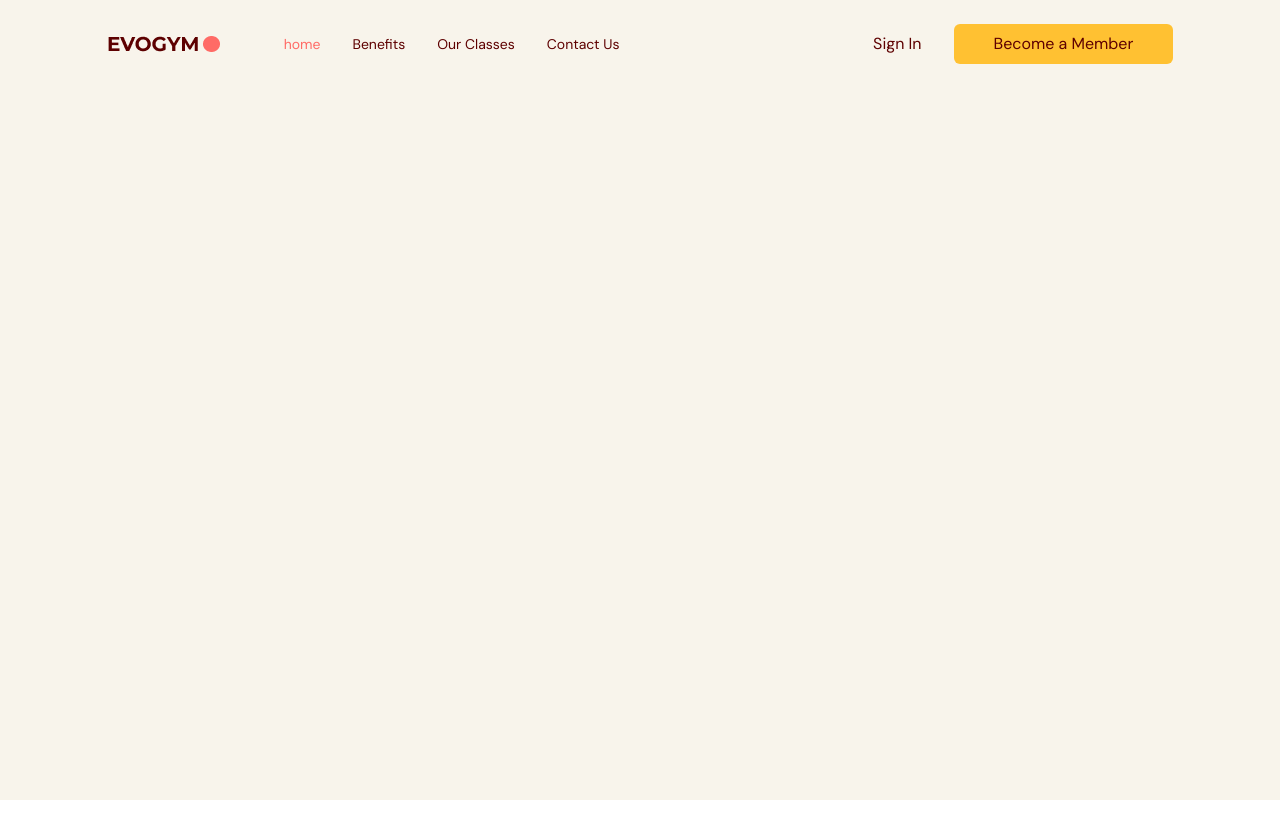
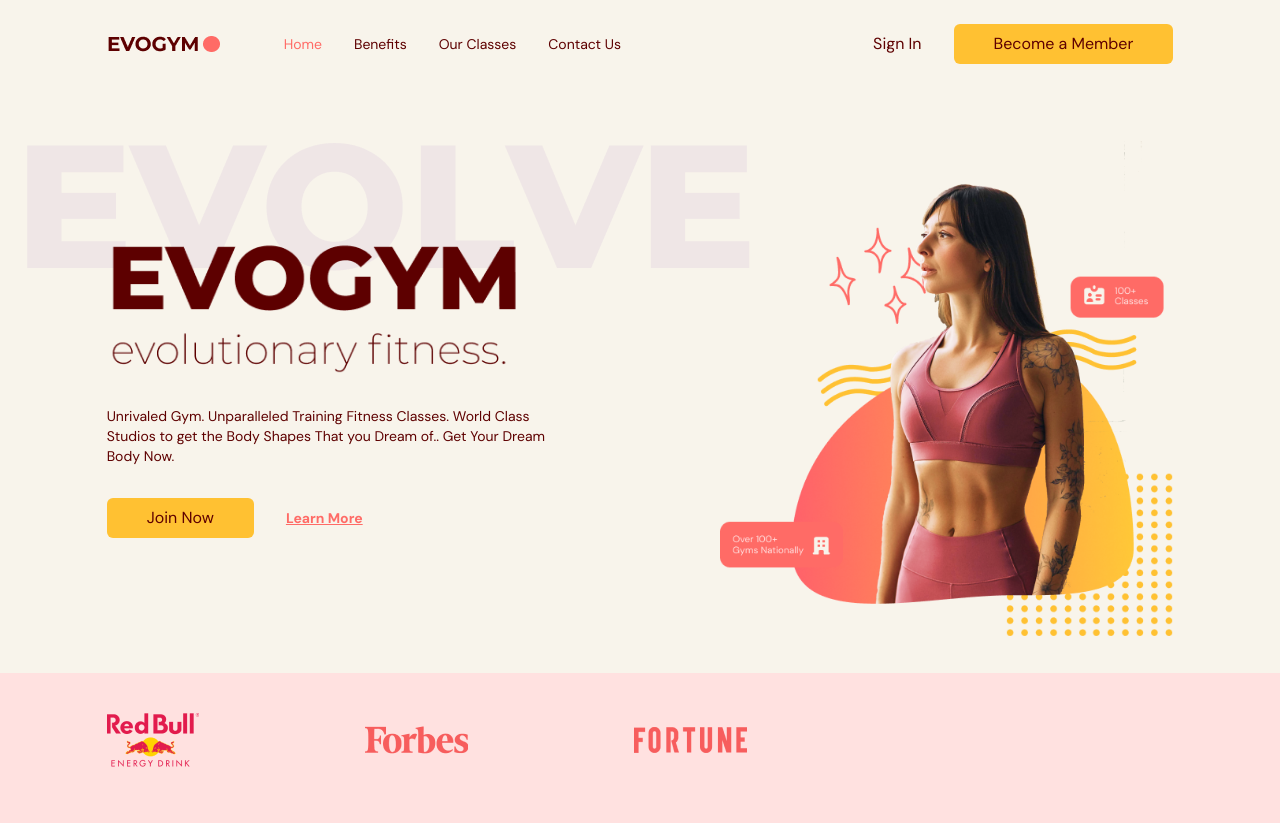
Before and after one commit to arielberardi/gym-landing, a React (Vite) app: page / in a window 1280 px wide. Before the commit the page ends 800 px from the top, so only its background shows below. Built offline with nearby package versions, Linux system fonts and the light colour scheme.

Commit message:
Implement Home page

```diff
--- a/src/App.tsx
+++ b/src/App.tsx
@@ -1,4 +1,5 @@
 import Navbar from '@/scenes/navbar';
+import Home from '@/scenes/home';
 import { useEffect, useState } from 'react';
 import { SelectedPage } from '@/types/selectedPage';
 
@@ -27,6 +28,7 @@
         setSelectedpage={setSelectedPage}
         isTopOfPage={isTopOfPage}
       />
+      <Home setSelectedPage={selectedPage} />
     </div>
   );
 }
--- a/src/main.css
+++ b/src/main.css
@@ -34,6 +34,11 @@
   --breakpoints-xs: 480px;
   --breakpoints-sm: 768px;
   --breakpoints-md: 1060px;
+
+  --content-evolvetext: url('./assets/images/EvolveText.png');
+  --content-abstractwaves: url('./assets/images/AbstractWaves.png');
+  --content-sparkles: url('./assets/images/Sparkles.png');
+  --content-circles: url('./assets/images/Circles.png');
 }
 
 html,
--- /dev/null
+++ b/src/scenes/home/index.tsx
@@ -0,0 +1,96 @@
+import { SelectedPage } from '@/types/selectedPage';
+import ActionButton from '@/scenes/actionbutton';
+import useMediaQuery from '@/hooks/useMediaQuery';
+import { motion } from 'framer-motion';
+
+import HomePageText from '@/assets/images/HomePageText.png';
+import HomePageGraphic from '@/assets/images/HomePageGraphic.png';
+import SponsorRedBull from '@/assets/images/SponsorRedBull.png';
+import SponsorForbes from '@/assets/images/SponsorForbes.png';
+import SponsorFortune from '@/assets/images/SponsorFortune.png';
+import AnchorLink from 'react-anchor-link-smooth-scroll';
+
+type Props = {
+  setSelectedPage: (value: SelectedPage) => void;
+};
+
+function Home({ setSelectedPage }: Props) {
+  const isAboveMediumScreens = useMediaQuery('(min-width:1060px)');
+
+  return (
+    <section id="home" className="gap-16 bg-gray-20 py-10 md:h-full md:pb-0">
+      {/* Image and main header */}
+      <motion.div
+        className="mx-auto w-5/6 items-center justify-center md:flex md:h-5/6"
+        onViewportEnter={() => setSelectedPage(SelectedPage.Home)}
+      >
+        {/* main header */}
+        <div className="z-10 mt-32 md:basis-3/5">
+          {/* headings */}
+          <motion.div
+            className="md:-mt-20"
+            initial="hidden"
+            whileInView="visible"
+            viewport={{ once: true, amount: 0.5 }}
+            transition={{ duration: 0.5 }}
+            variants={{
+              hidden: { opacity: 0, x: -50 },
+              visible: { opacity: 1, x: 0 },
+            }}
+          >
+            <div className="relative">
+              <div className="before:absolute before:-top-20 before:-left-20 before:z-[-1] md:before:content-(--content-evolvetext)">
+                <img alt="home-page-text" src={HomePageText} />
+              </div>
+            </div>
+            <p className="mt-8 text-sm">
+              Unrivaled Gym. Unparalleled Training Fitness Classes. World Class Studios to get the
+              Body Shapes That you Dream of.. Get Your Dream Body Now.
+            </p>
+          </motion.div>
+          {/* actions */}
+          <motion.div
+            className="mt-8 flex items-center gap-8"
+            initial="hidden"
+            whileInView="visible"
+            viewport={{ once: true, amount: 0.5 }}
+            transition={{ delay: 0.2, duration: 0.5 }}
+            variants={{
+              hidden: { opacity: 0, x: -50 },
+              visible: { opacity: 1, x: 0 },
+            }}
+          >
+            <ActionButton setSelectedPage={setSelectedPage}>Join Now</ActionButton>
+            <AnchorLink
+              className="text-sm font-bold text-primary-500 underline hover:text-secondary-500"
+              onClick={() => setSelectedPage(SelectedPage.ContactUs)}
+              href={`#${SelectedPage.ContactUs}`}
+            >
+              <p>Learn More</p>
+            </AnchorLink>
+          </motion.div>
+        </div>
+
+        {/* Image */}
+        <div className="flex basis-3/5 justify-center md:z-10 md:mt-16 md:ml-40 md:justify-items-end">
+          <img alt="home-page-graphic" src={HomePageGraphic} />
+        </div>
+      </motion.div>
+
+      {/* Sponsors */}
+      {isAboveMediumScreens && (
+        <div className="h-[150px] w-full bg-primary-100 py-10">
+          <div className="mx-auto w-5/6">
+            <div className="flex w-3/5 items-center justify-between gap-8">
+              <img alt="redbull-sponsor" src={SponsorRedBull} />
+              <img alt="forbes-sponsor" src={SponsorForbes} />
+              <img alt="fortune-sponsor" src={SponsorFortune} />
+            </div>
+          </div>
+        </div>
+      )}
+    </section>
+  );
+}
+
+export default Home;
--- a/src/scenes/navbar/index.tsx
+++ b/src/scenes/navbar/index.tsx
@@ -38,7 +38,7 @@
             {isAboveMediumScreens ? (
               <div className={clsx(flexBetween, 'w-full gap-16')}>
                 <div className={clsx(flexBetween, 'gap-8 text-sm')}>
-                  <Link page="home" selectedPage={selectedPage} setSelectedPage={setSelectedpage} />
+                  <Link page="Home" selectedPage={selectedPage} setSelectedPage={setSelectedpage} />
                   <Link
                     page="Benefits"
                     selectedPage={selectedPage}
--- a/tailwind.config.js
+++ /dev/null
@@ -1,32 +0,0 @@
-const config = {
-  theme: {
-    extend: {
-      backgroundImage: {
-        "gradient-yellowred":
-          "linear-gradient(90deg, #FF616A 0%, #FFC837 100%)",
-        "mobile-home": "url('./assets/HomePageGraphic.png')",
-      },
-    },
-  },
-  plugins: [
-    function ({ matchUtilities }) {
-      matchUtilities(
-        {
-          content: (value) => ({
-            content: value,
-          }),
-        },
-        {
-          values: {
-            evolvetext: "url('./assets/EvolveText.png')",
-            abstractwaves: "url('./assets/AbstractWaves.png')",
-            sparkles: "url('./assets/Sparkles.png')",
-            circles: "url('./assets/Circles.png')",
-          },
-        },
-      );
-    },
-  ],
-};
-
-export default config;
```
